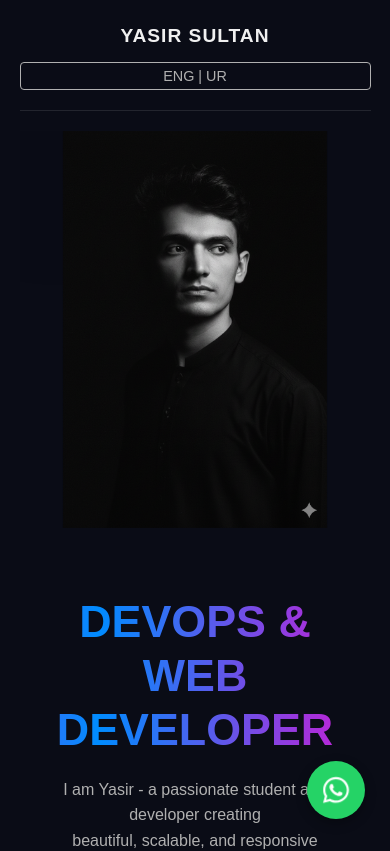
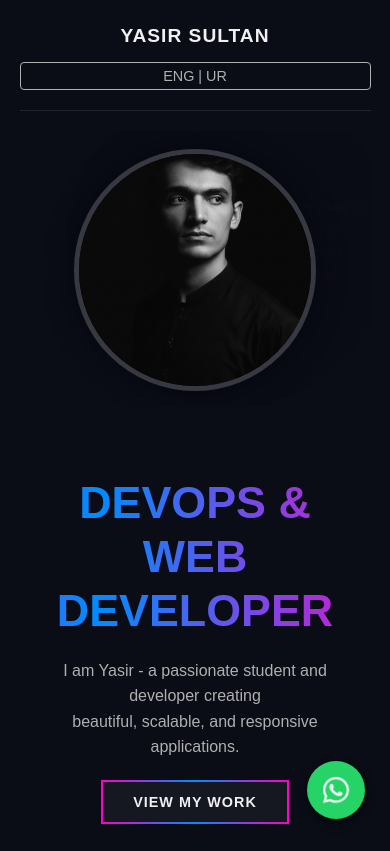
Before and after one commit to sultanyaso/my-portfolio, a React (Create React App) app: page / in a window 390 px wide. Shown: the top 851 px of the page. Built offline with nearby package versions, Linux system fonts and the light colour scheme.

Commit message:
Update the Hero file

```diff
--- a/src/Hero.css
+++ b/src/Hero.css
@@ -1,10 +1,46 @@
 /* Styling for the Hero/Header component (Header.js) */
+
+/* --- GLOBAL ANIMATIONS & BASE/ROOT --- */
+@keyframes textGradientShift {
+  0% { background-position: 0% 50%; }
+  50% { background-position: 100% 50%; }
+  100% { background-position: 0% 50%; }
+}
+
+@keyframes ctaBorderShift {
+  0% { background-position: 0% center; }
+  100% { background-position: 200% center; }
+}
+
+@keyframes bounce {
+    0%, 20%, 50%, 80%, 100% { transform: translateY(0); }
+    40% { transform: translateY(-10px); }
+    60% { transform: translateY(-5px); }
+}
+
+@keyframes codeFadeIn {
+    0% { opacity: 0; transform: translateY(20px) rotate(2deg); }
+    100% { opacity: 0.15; transform: translateY(0) rotate(2deg); }
+}
+
+:root {
+  --color-dark-primary: #0A0C16;
+  --color-dark-secondary: #121626;
+  --color-text-light: #f0f0f0;
+  --color-text-faded: #b0b0b0;
+  --gradient-start: #ff00c8;
+  --gradient-end: #008cff;
+  --gradient-bg: linear-gradient(90deg, var(--gradient-start) 0%, var(--gradient-end) 100%);
+  --shadow-glow: 0 0 10px rgba(255, 0, 200, 0.5), 0 0 20px rgba(0, 140, 255, 0.5);
+  --border-subtle: 1px solid rgba(255, 255, 255, 0.1);
+}
 
 .hero-container {
     background-color: var(--color-dark-primary);
     padding: 0 5%;
     min-height: 100vh;
     border-bottom: var(--border-subtle);
+    position: relative;
 }
 
 /* --- Navigation Bar (Navbar) --- */
@@ -14,6 +50,7 @@
     align-items: center;
     padding: 20px 0;
     border-bottom: var(--border-subtle);
+    color: var(--color-text-light);
 }
 
 .logo {
@@ -53,7 +90,7 @@
     cursor: pointer;
 }
 
-/* --- Main Hero Content Area --- */
+/* --- Main Hero Content Area (DESKTOP LAYOUT) --- */
 .hero-content {
     display: flex;
     align-items: center;
@@ -69,7 +106,7 @@
     z-index: 10;
 }
 
-/* Gradient Text for the Main Heading (FRONTEND DEVELOPER) */
+/* Gradient Text for the Main Heading (DEVOPS & WEB DEVELOPER) */
 .gradient-text {
     font-size: 5rem;
     font-weight: 900;
@@ -77,11 +114,20 @@
     text-transform: uppercase;
     margin-bottom: 20px;
 
-    background: var(--gradient-bg);
+    background: linear-gradient(
+        90deg,
+        var(--gradient-start) 0%,
+        var(--gradient-end) 50%,
+        var(--gradient-start) 100%
+    );
+    background-size: 200% auto;
+
     -webkit-background-clip: text;
     -webkit-text-fill-color: transparent;
     background-clip: text;
     color: transparent;
+
+    animation: textGradientShift 4s ease infinite;
 }
 
 .subtitle {
@@ -104,8 +150,15 @@
     background: rgba(255, 255, 255, 0.05);
 
     border: 2px solid transparent;
-    border-image: var(--gradient-bg);
+    border-image: linear-gradient(
+        90deg,
+        var(--gradient-start) 0%,
+        var(--gradient-end) 50%,
+        var(--gradient-start) 100%
+    );
     border-image-slice: 1;
+    animation: ctaBorderShift 3s linear infinite;
+    background-size: 200% auto;
 
     color: var(--color-text-light);
     transition: all 0.3s ease;
@@ -114,341 +167,10 @@
 .cta-button:hover {
     box-shadow: var(--shadow-glow);
     background: rgba(255, 255, 255, 0.15);
+    animation-play-state: paused;
 }
 
-/* --- Image and Background --- */
-.hero-image-wrapper {
-    position: relative;
-    flex: 1;
-    max-width: 50%;
-    display: flex;
-    justify-content: flex-end;
-    align-items: center;
-    height: 100%;
-}
-
-.hero-image {
-    max-width: 70%;
-    height: auto;
-    object-fit: cover;
-    z-index: 5;
-}
-
-/* Faux background code/text overlay */
-.background-overlay {
-    position: absolute;
-    top: 50%;
-    left: 50%;
-    transform: translate(-50%, -50%);
-    width: 100%;
-    height: 100%;
-    pointer-events: none;
-    opacity: 0.15;
-    color: var(--color-text-faded);
-    z-index: 1;
-}
-
-.bg-code {
-    position: absolute;
-    top: 20%;
-    right: 10%;
-    font-family: 'Courier New', monospace;
-    font-size: 1.2rem;
-    line-height: 1.5;
-    white-space: pre;
-    transform: rotate(2deg);
-}
-
-/* Responsive adjustments for Header... (omitted for brevity, use previous media queries) */
-
-
-/* /src/components/Hero.css (REVISED - GRADIENT TEXT ANIMATION) */
-
-/* ... (previous CSS code) ... */
-
-/* Define the text gradient animation */
-@keyframes textGradientShift {
-  0% {
-    background-position: 0% 50%; /* Start position */
-  }
-  50% {
-    background-position: 100% 50%; /* Middle position */
-  }
-  100% {
-    background-position: 0% 50%; /* End position (loops back) */
-  }
-}
-
-/* Gradient Text for the Main Heading (DEVOPS & WEB DEVELOPER) */
-.gradient-text {
-    font-size: 5rem;
-    font-weight: 900;
-    line-height: 1.1;
-    text-transform: uppercase;
-    margin-bottom: 20px;
-
-    /* Apply the gradient */
-    background: linear-gradient(
-        90deg,
-        var(--gradient-start) 0%,
-        var(--gradient-end) 50%,
-        var(--gradient-start) 100%
-    );
-    /* Make the gradient wider to allow for movement */
-    background-size: 200% auto;
-
-    -webkit-background-clip: text;
-    -webkit-text-fill-color: transparent;
-    background-clip: text;
-    color: transparent;
-
-    /* --- NEW: Apply the animation --- */
-    animation: textGradientShift 4s ease infinite; /* 4 seconds, smooth, loops forever */
-}
-
-/* ... (rest of your CSS code, including media queries) ... */
-
-/* /src/components/Hero.css (REVISED - BUTTON BORDER ANIMATION) */
-
-/* ... (previous CSS code including @keyframes textGradientShift) ... */
-
-/* --- Call-to-Action Button --- */
-.cta-button {
-    display: inline-block;
-    padding: 12px 30px;
-    text-decoration: none;
-    font-weight: bold;
-    font-size: 0.9rem;
-    letter-spacing: 1px;
-    border-radius: 5px;
-
-    background: rgba(255, 255, 255, 0.05); /* Existing subtle background */
-
-    /* --- NEW: Setup for animated border gradient --- */
-    border: 2px solid transparent;
-    /* Use a wider background for the border-image to animate */
-    border-image: linear-gradient(
-        90deg,
-        var(--gradient-start) 0%,
-        var(--gradient-end) 50%,
-        var(--gradient-start) 100%
-    );
-    border-image-slice: 1; /* Make sure the image covers the entire border */
-    /* Animate the border-image-source by changing its background-position */
-    animation: ctaBorderShift 3s linear infinite; /* Slightly faster than text */
-    background-size: 200% auto; /* Make background wider than element */
-
-    color: var(--color-text-light);
-    transition: all 0.3s ease;
-}
-
-/* Define the new keyframes for the button border animation */
-@keyframes ctaBorderShift {
-  0% {
-    background-position: 0% center; /* Start at the left */
-  }
-  100% {
-    background-position: 200% center; /* Move across and loop */
-  }
-}
-
-
-.cta-button:hover {
-    box-shadow: var(--shadow-glow);
-    background: rgba(255, 255, 255, 0.15);
-    /* Remove animation on hover for a clearer glow, or keep it */
-    animation-play-state: paused; /* Pause animation on hover */
-}
-
-/* ... (rest of your CSS code) ... */
-
-
-/* /src/components/Hero.css */
-
-/* Define the animation for the scroll indicator */
-@keyframes bounce {
-    0%, 20%, 50%, 80%, 100% {
-        transform: translateY(0);
-    }
-    40% {
-        transform: translateY(-10px);
-    }
-    60% {
-        transform: translateY(-5px);
-    }
-}
-
-/* Add a style for the scroll indicator */
-.scroll-indicator {
-    position: absolute;
-    bottom: 20px;
-    left: 50%;
-    transform: translateX(-50%);
-    z-index: 10;
-    font-size: 1.5rem;
-    color: var(--gradient-start); /* Use the primary gradient color */
-    animation: bounce 2s infinite;
-    cursor: pointer;
-}
-
-/* /src/Hero.css (Revised with Aesthetic bg-code) */
-
-/* ... (previous @keyframes and :root variables) ... */
-
-/* --- BACKGROUND CODE OVERLAY STYLING --- */
-.background-overlay {
-    position: absolute;
-    top: 0;
-    left: 0;
-    width: 100%;
-    height: 100%;
-    pointer-events: none;
-    opacity: 0.15; /* Slightly more visible now with better styling */
-    color: var(--color-text-faded);
-    z-index: 1;
-    /* Add a subtle dark gradient to the overlay itself for depth */
-    background: radial-gradient(circle at 60% 40%, rgba(0, 0, 0, 0.2) 0%, transparent 70%);
-}
-
-.bg-code {
-    position: absolute;
-    top: 20%;
-    right: 10%;
-    font-family: 'Fira Code', 'Cascadia Code', 'Consolas', monospace; /* Professional coding fonts */
-    font-size: 1.1rem; /* Slightly smaller for realism */
-    line-height: 1.8; /* More spacing */
-    white-space: pre-wrap; /* Allows line breaks while preserving whitespace */
-    transform: rotate(2deg); /* Keeps the subtle tilt */
-    filter: blur(0.5px); /* Soft blur for a glowing, screen-like effect */
-    text-shadow: 0 0 5px rgba(0, 140, 255, 0.3), 0 0 10px rgba(255, 0, 200, 0.2); /* Subtle glow */
-    color: var(--color-text-faded); /* Base color for unhighlighted parts */
-
-    /* Animation for the code itself (optional but cool) */
-    animation: codeFadeIn 5s ease-out forwards; /* Fade in slowly */
-}
-
-/* Specific styling for syntax highlighting effect */
-.bg-code .keyword {
-    color: var(--gradient-start); /* Magenta-like for keywords */
-}
-
-.bg-code .variable {
-    color: var(--gradient-end); /* Blue-like for variables */
-}
-
-.bg-code .operator {
-    color: var(--color-text-light); /* White/light gray for operators */
-}
-
-.bg-code .string {
-    color: #e6db74; /* Classic yellow for strings */
-}
-
-.bg-code .comment {
-    color: #888; /* Gray for comments/commands */
-    font-style: italic;
-}
-
-.bg-code .selector {
-    color: #a6e22e; /* Green for CSS selectors */
-}
-
-.bg-code .property {
-    color: #fd971f; /* Orange for CSS properties */
-}
-
-.bg-code .at-rule {
-    color: #66d9ef; /* Cyan for @rules */
-}
-
-/* New animation for code fade-in */
-@keyframes codeFadeIn {
-    0% { opacity: 0; transform: translateY(20px) rotate(2deg); }
-    100% { opacity: 0.15; transform: translateY(0) rotate(2deg); } /* Match base opacity */
-}
-
-
-/* --- Responsive Adjustments (ensure media queries are updated with new element names) --- */
-@media (max-width: 768px) {
-    /* ... (existing media queries) ... */
-    .bg-code {
-        font-size: 0.9rem; /* Smaller on mobile */
-        right: 5%; /* Adjust position */
-        top: 15%;
-    }
-}
-
-/* src/Hero.css (FINAL - WITH ROBUST MOBILE SUPPORT) */
-
-/* --- GLOBAL ANIMATIONS & BASE/ROOT (keep these) --- */
-@keyframes textGradientShift {
-  0% { background-position: 0% 50%; }
-  50% { background-position: 100% 50%; }
-  100% { background-position: 0% 50%; }
-}
-
-@keyframes borderFlow {
-  0% { background-position: 0% center; }
-  100% { background-position: 200% center; }
-}
-
-@keyframes bounce {
-    0%, 20%, 50%, 80%, 100% { transform: translateY(0); }
-    40% { transform: translateY(-10px); }
-    60% { transform: translateY(-5px); }
-}
-
-@keyframes codeFadeIn {
-    0% { opacity: 0; transform: translateY(20px) rotate(2deg); }
-    100% { opacity: 0.15; transform: translateY(0) rotate(2deg); }
-}
-
-:root {
-  --color-dark-primary: #0A0C16;
-  --color-dark-secondary: #121626;
-  --color-text-light: #f0f0f0;
-  --color-text-faded: #b0b0b0;
-  --gradient-start: #ff00c8;
-  --gradient-end: #008cff;
-  --gradient-bg: linear-gradient(90deg, var(--gradient-start) 0%, var(--gradient-end) 100%);
-  --shadow-glow: 0 0 10px rgba(255, 0, 200, 0.5), 0 0 20px rgba(0, 140, 255, 0.5);
-  --border-subtle: 1px solid rgba(255, 255, 255, 0.1);
-}
-
-/* --- Hero Container and Navbar (keep these) --- */
-.hero-container {
-    background-color: var(--color-dark-primary);
-    padding: 0 5%;
-    min-height: 100vh;
-    border-bottom: var(--border-subtle);
-    position: relative;
-}
-
-.navbar {
-    display: flex;
-    justify-content: space-between;
-    align-items: center;
-    padding: 20px 0;
-    color: var(--color-text-light);
-}
-/* ... (Rest of Navbar styles) ... */
-
-/* --- Main Hero Content Area (DESKTOP LAYOUT) --- */
-.hero-content {
-    display: flex;
-    align-items: center;
-    justify-content: space-between;
-    padding-top: 50px;
-    padding-bottom: 50px;
-    height: calc(100vh - 80px); /* Fill remaining viewport height on desktop */
-}
-
-.hero-text {
-    flex: 1;
-    max-width: 50%;
-    z-index: 10;
-}
-
+/* --- Image Container --- */
 .hero-image-with-bg {
     position: relative;
     flex: 1;
@@ -459,13 +181,104 @@
     height: 100%;
     overflow: hidden;
 }
-/* ... (Rest of Hero/Image/Code styles) ... */
+
+/* --- HERO IMAGE STYLES (RESPONSIVE BASE) --- */
+.hero-image {
+  /* Flexible sizing for mobile-first approach */
+  width: 80%;
+  height: auto;
+  aspect-ratio: 1 / 1; /* Guarantees a perfect circle */
+  max-width: 70%; /* Base max-width for the non-offset image */
+
+  object-fit: cover;
+  border-radius: 50%;
+  border: 5px solid #ffffff30;
+  box-shadow: 0 0 30px rgba(0, 0, 0, 0.35);
+  transition: 0.3s ease-in-out;
+  z-index: 5;
+
+  /* CRUCIAL: Reset fixed margins that break mobile layout */
+  margin-top: 0;
+  margin-left: 0;
+}
+
+.hero-image:hover {
+  transform: scale(1.05);
+  transition: 0.3s ease-in-out;
+  box-shadow: 0 0 35px rgba(0, 153, 255, 0.5);
+}
+
+/* Faux background code/text overlay */
+.background-overlay {
+    position: absolute;
+    top: 0;
+    left: 0;
+    width: 100%;
+    height: 100%;
+    pointer-events: none;
+    opacity: 0.15;
+    color: var(--color-text-faded);
+    z-index: 1;
+    background: radial-gradient(circle at 60% 40%, rgba(0, 0, 0, 0.2) 0%, transparent 70%);
+}
+
+.bg-code {
+    position: absolute;
+    top: 20%;
+    right: 10%;
+    font-family: 'Fira Code', 'Cascadia Code', 'Consolas', monospace;
+    font-size: 1.1rem;
+    line-height: 1.8;
+    white-space: pre-wrap;
+    transform: rotate(2deg);
+    filter: blur(0.5px);
+    text-shadow: 0 0 5px rgba(0, 140, 255, 0.3), 0 0 10px rgba(255, 0, 200, 0.2);
+    color: var(--color-text-faded);
+    animation: codeFadeIn 5s ease-out forwards;
+}
+
+/* Specific styling for syntax highlighting effect */
+.bg-code .keyword { color: var(--gradient-start); }
+.bg-code .variable { color: var(--gradient-end); }
+.bg-code .operator { color: var(--color-text-light); }
+.bg-code .string { color: #e6db74; }
+.bg-code .comment { color: #888; font-style: italic; }
+.bg-code .selector { color: #a6e22e; }
+.bg-code .property { color: #fd971f; }
+.bg-code .at-rule { color: #66d9ef; }
+
+/* Scroll Indicator */
+.scroll-indicator {
+    position: absolute;
+    bottom: 20px;
+    left: 50%;
+    transform: translateX(-50%);
+    z-index: 10;
+    font-size: 1.5rem;
+    color: var(--gradient-start);
+    animation: bounce 2s infinite;
+    cursor: pointer;
+}
+
+/* ------------------------------------------------ */
+/* --- RESPONSIVENESS (MEDIA QUERIES) --- */
+/* ------------------------------------------------ */
+
+/* --- Desktop/Large Screen Adjustments (Applies from 769px and up) --- */
+@media (min-width: 769px) {
+
+  /* Image size and positioning is ONLY applied on desktop */
+  .hero-image {
+    width: 420px;
+    height: 420px;
+    margin-top: -70px;   /* Move image up */
+    margin-left: -150px; /* Move image left */
+    max-width: none; /* Override base max-width */
+  }
+}
 
 
-/* ------------------------------------------------ */
 /* --- MOBILE RESPONSIVENESS FIXES (max-width: 768px) --- */
-/* ------------------------------------------------ */
-
 @media (max-width: 768px) {
 
     /* NAV BAR COLLAPSE */
@@ -476,21 +289,19 @@
     }
 
     .nav-links {
-        display: none; /* Hide navigation links for simplicity on mobile */
+        display: none;
     }
 
     .logo, .language-selector {
-        flex-basis: 100%; /* Ensure logo and selector take full width if needed */
+        flex-basis: 100%;
         text-align: center;
         padding: 5px 0;
     }
 
-    /* HERO CONTENT LAYOUT FIX */
+    /* HERO CONTENT LAYOUT FIX: Puts IMAGE on top and TEXT below */
     .hero-content {
-        /* FIX: Stack items vertically, reversing the order so the IMAGE is at the top */
         flex-direction: column-reverse;
         text-align: center;
-        /* FIX: Allow content to dictate height, not viewport */
         height: auto;
         min-height: 90vh;
         padding-top: 20px;
@@ -498,46 +309,45 @@
 
     /* TEXT AND IMAGE SIZING */
     .hero-text, .hero-image-with-bg {
-        /* FIX: Allow both items to use full width */
         max-width: 100%;
         flex-basis: 100%;
-        margin-bottom: 30px; /* Add spacing between image and text */
+        margin-bottom: 30px;
         padding: 0 10px;
     }
 
     /* TEXT STYLES */
     .gradient-text {
-        font-size: 2.8rem; /* Smaller font for main heading */
+        font-size: 2.8rem;
         line-height: 1.2;
     }
 
     .subtitle {
-        font-size: 1rem; /* Smaller subtitle font */
+        font-size: 1rem;
         margin-bottom: 20px;
     }
 
     /* IMAGE CONTAINER SIZE */
     .hero-image-with-bg {
-        /* Define a specific height for the image area on mobile */
         height: 350px;
         justify-content: center;
         overflow: hidden;
     }
 
+    /* Image sizing is handled by the base style and centered by the container */
     .hero-image {
-        max-width: 80%; /* Ensure the image fits well */
+        width: 80%; /* Takes 80% of the 350px container */
     }
 
     /* BACKGROUND CODE */
     .bg-code {
-        font-size: 0.8rem; /* Very small code background */
+        font-size: 0.8rem;
         right: 0;
-        top: 50px; /* Position it high up, behind the image */
-        transform: rotate(0deg); /* Remove the tilt to save space */
+        top: 50px;
+        transform: rotate(0deg);
     }
 
     /* SCROLL INDICATOR */
     .scroll-indicator {
-        bottom: 10px; /* Keep it visible at the bottom */
+        bottom: 10px;
     }
 }
```
